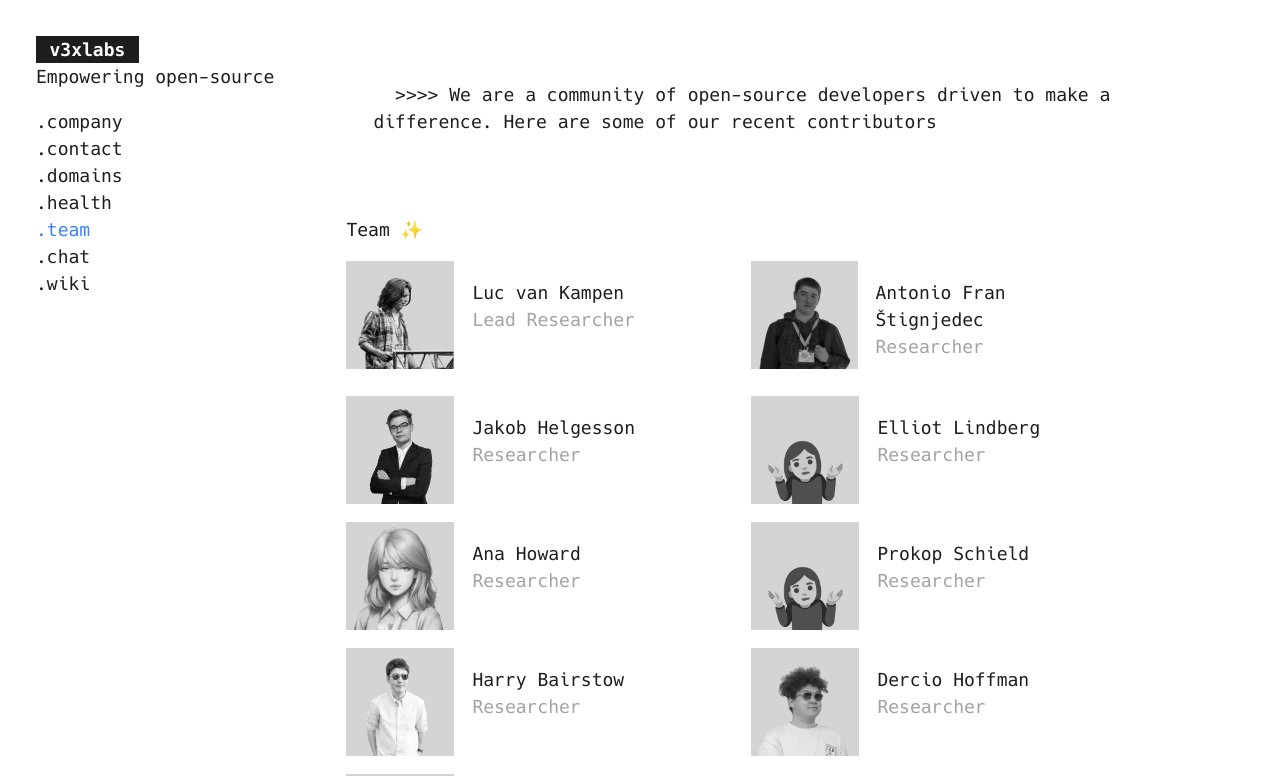
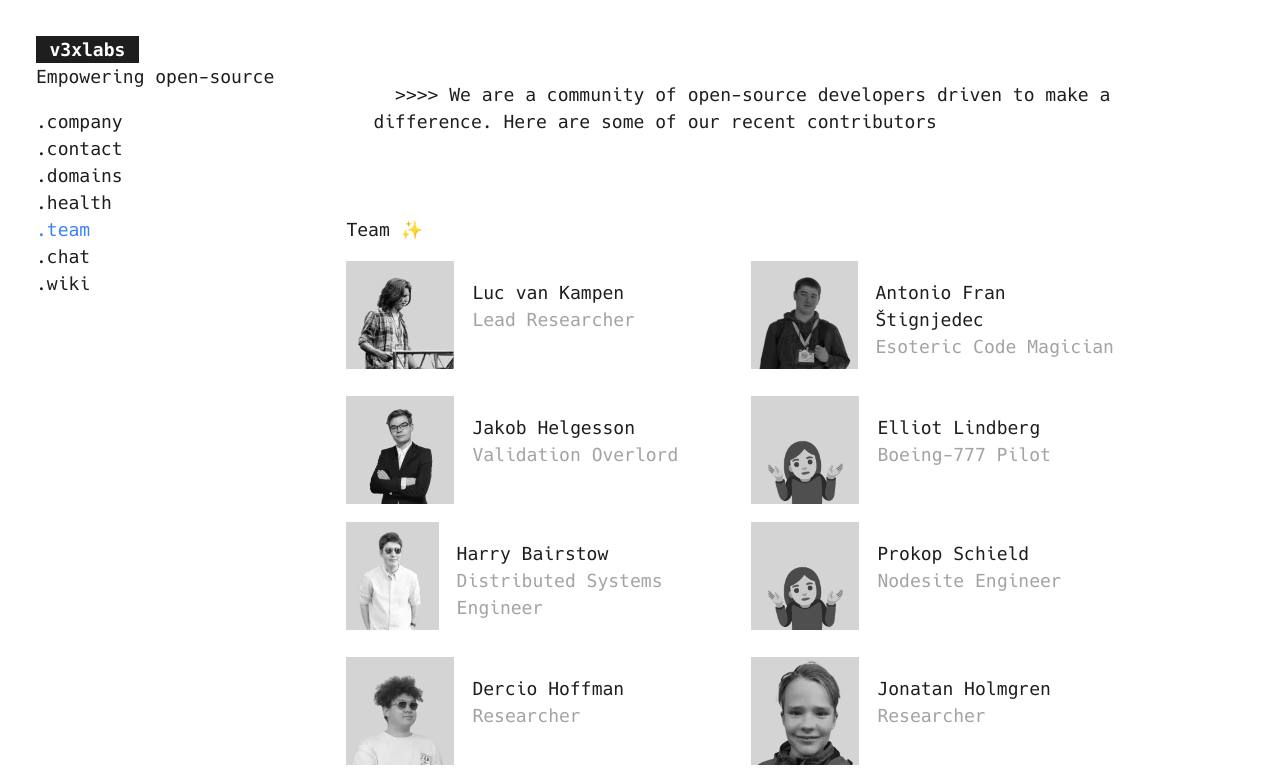
Before and after one commit to v3xlabs/v3x-team, a Next.js app: page / in a window 1280 px wide. Shown: the top 776 px of the page. Built offline with nearby package versions, Linux system fonts and the light colour scheme.

Commit message:
Bump Team

```diff
--- a/list.ts
+++ b/list.ts
@@ -15,37 +15,31 @@ export const list: Person[] = [
     },
     {
         name: 'Antonio Fran Štignjedec',
-        title: 'Researcher',
+        title: 'Esoteric Code Magician',
         avatar: '/team/antony.webp',
         slug: 'antony',
     },
     {
         name: 'Jakob Helgesson',
-        title: 'Researcher',
+        title: 'Validation Overlord',
         avatar: '/team/jakob.webp',
         slug: 'jakob',
     },
     {
         name: 'Elliot Lindberg',
-        title: 'Researcher',
+        title: 'Boeing-777 Pilot',
         slug: 'elliot',
     },
     {
-        name: 'Ana Howard',
-        title: 'Researcher',
-        avatar: '/team/ana.webp',
-        slug: 'ana',
+        name: 'Harry Bairstow',
+        title: 'Distributed Systems Engineer',
+        avatar: '/team/harry.webp',
+        slug: 'harry',
     },
     {
         name: 'Prokop Schield',
-        title: 'Researcher',
+        title: 'Nodesite Engineer',
         slug: 'prokop',
-    },
-    {
-        name: 'Harry Bairstow',
-        title: 'Researcher',
-        avatar: '/team/harry.webp',
-        slug: 'harry',
     },
     {
         name: 'Dercio Hoffman',
@@ -58,6 +52,12 @@ export const list: Person[] = [
         title: 'Researcher',
         avatar: '/team/jonte.webp',
         slug: 'jonte',
+    },
+    {
+        name: 'Ana Howard',
+        title: 'Researcher',
+        avatar: '/team/ana.webp',
+        slug: 'ana',
     },
 ];
 
```
